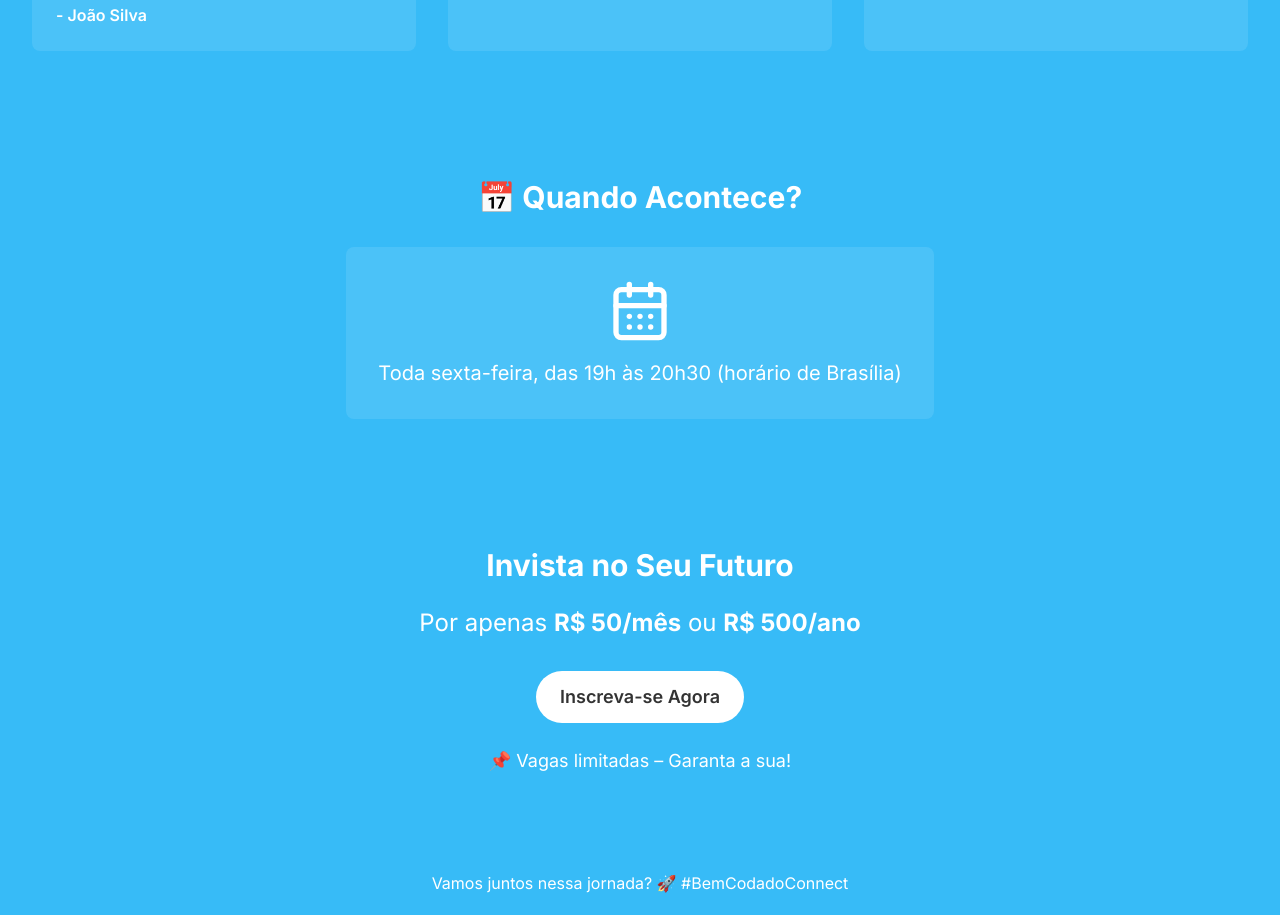
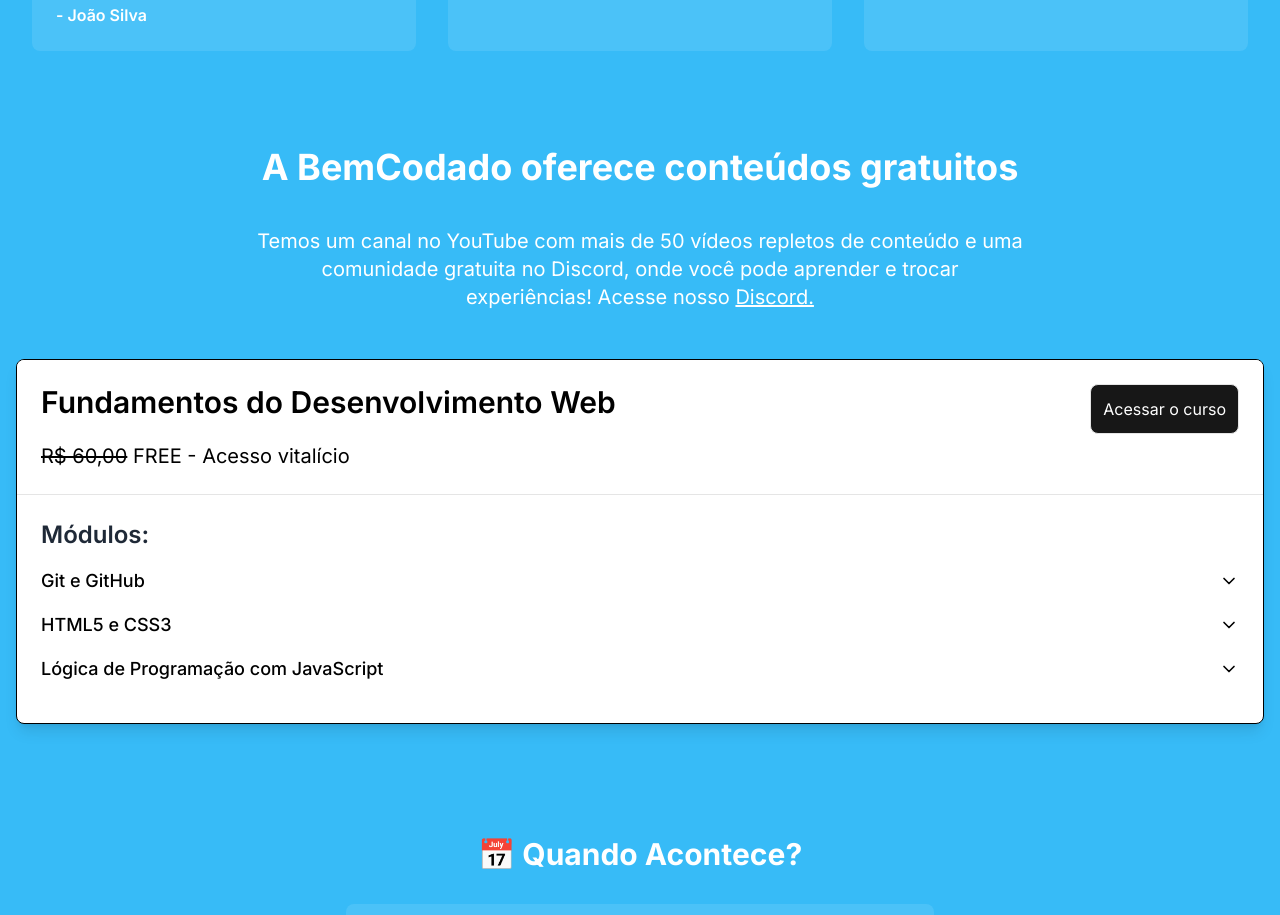
Before and after one commit to claudiocassimiro/bemcodado-mentorias, a Next.js app: page /bemcodado-connect in a window 1280 px wide. Shown: the part 1525-2440 px from the top of the page. Built offline with nearby package versions, Linux system fonts and the light colour scheme.

Commit message:
feat: implements new things

```diff
--- a/src/app/bemcodado-connect/page.tsx
+++ b/src/app/bemcodado-connect/page.tsx
@@ -8,6 +8,7 @@
   CheckCircle,
 } from "lucide-react";
 import Image from "next/image";
+import { Cursos } from "@/components/cursos";
 
 export default function BemCodadoConnect() {
   return (
@@ -177,6 +178,11 @@
           </div>
         </section>
 
+        <Cursos
+          title="A BemCodado oferece conteúdos gratuitos"
+          description="Temos um canal no YouTube com mais de 50 vídeos repletos de conteúdo e uma comunidade gratuita no Discord, onde você pode aprender e trocar experiências! Acesse nosso"
+        />
+
         <section className="py-16">
           <div className="container mx-auto px-4 text-center">
             <h3 className="text-2xl md:text-3xl font-bold text-white mb-8">
--- a/src/components/cursos.tsx
+++ b/src/components/cursos.tsx
@@ -53,18 +53,21 @@
   },
 ];
 
-export function Cursos() {
+export function Cursos({
+  title = "Nossos Cursos",
+  description = `Os cursos da BemCodado visam ajudar você a conquistar seus objetivos de
+        carreira no seu tempo. Sem prazos e cobranças. Aprenda da sua forma e
+        receba todo o apoio necessário via`,
+}) {
   const [expandedModule, setExpandedModule] = useState<string | null>(null);
 
   return (
     <div className="text-gray-800 pt-8">
       <h1 className="text-3xl lg:text-4xl font-bold mb-10 text-center text-white">
-        Nossos Cursos
+        {title}
       </h1>
       <p className="text-xl mb-12 text-center max-w-3xl mx-auto text-white">
-        Os cursos da BemCodado visam ajudar você a conquistar seus objetivos de
-        carreira no seu tempo. Sem prazos e cobranças. Aprenda da sua forma e
-        receba todo o apoio necessário via{" "}
+        {description}{" "}
         <a
           className="underline"
           href="https://discord.gg/fvDYw2R2tX"
```
